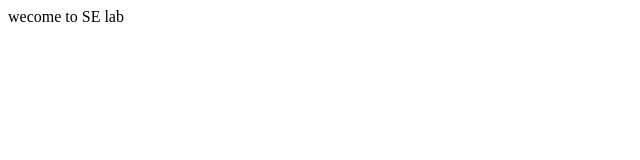
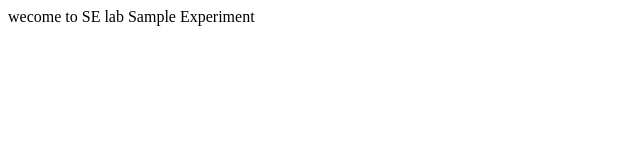
Before and after one commit to yashkittur/expt18, a plain HTML site: page index.html in a window 1280 px wide. Shown: the whole page, without its empty margins (0-640 px from the left). Drawn offline with Linux system fonts and the light colour scheme.

Commit message:
Update index.html

```diff
--- a/index.html
+++ b/index.html
@@ -1,4 +1,5 @@
 <html>
 <title> Hi </title>
-<body>wecome to SE lab</body>
+<body>wecome to SE lab
+ Sample Experiment </body>
 </body>
```
